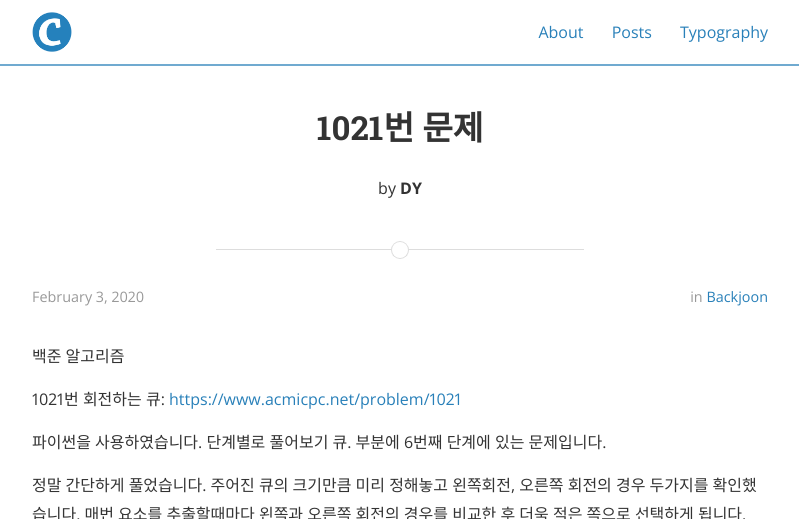
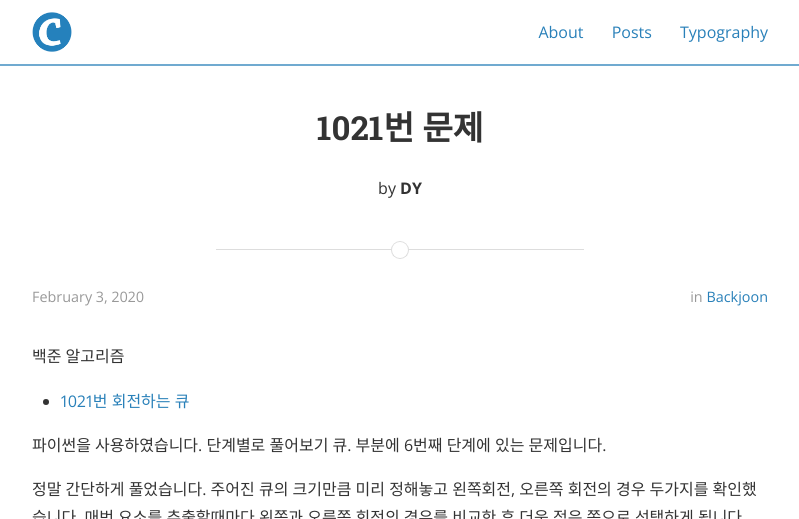
Before and after one commit to dongyeon94/DYblog, a Jekyll site: the page built from _posts/2020-04-21-backjoon1021.md, in a window 1280 px wide and 900 px high, cut to the strip 0-519 px from the top of the window. Shown: the whole strip, without its empty margins (240-1039 px from the left). Built offline with Jekyll 4.4.1, drawn with Linux system fonts in a browser that asks for light colours; nearby versions of some CDN libraries.

Commit message:
Update 2020-04-21-backjoon1021.md

```diff
--- a/_posts/2020-04-21-backjoon1021.md
+++ b/_posts/2020-04-21-backjoon1021.md
@@ -9,7 +9,7 @@ categories: backjoon
 
 백준 알고리즘
 
-1021번 회전하는 큐: <https://www.acmicpc.net/problem/1021>
+* [1021번 회전하는 큐](https://www.acmicpc.net/problem/1021)
 
 파이썬을 사용하였습니다.
 단계별로 풀어보기 큐. 부분에 6번째  단계에 있는 문제입니다.
```
